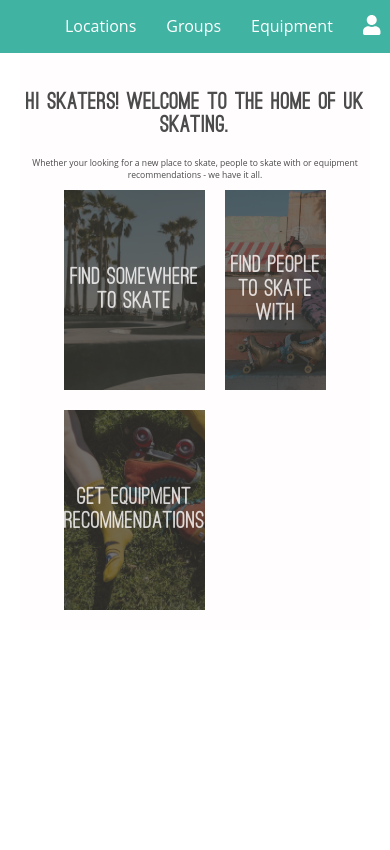
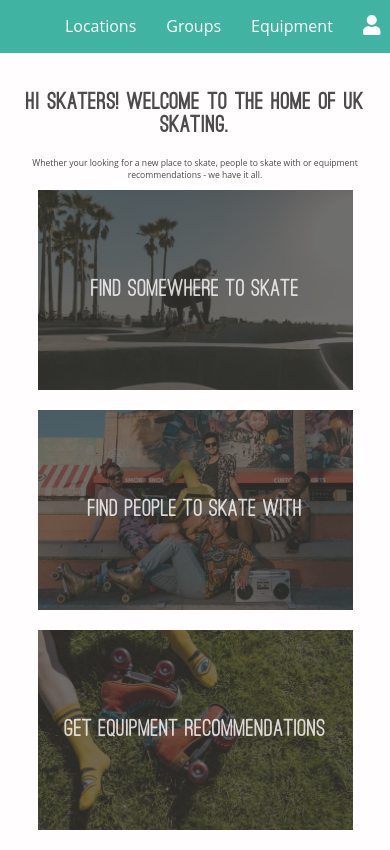
Before and after one commit to sadie-walker/skate-uk, a Next.js app: page / in a window 390 px wide. Built offline with nearby package versions, Linux system fonts and the light colour scheme.

Commit message:
fix responsive layout of homepage direction blocks

```diff
--- a/src/styles/DirectionBlock.module.css
+++ b/src/styles/DirectionBlock.module.css
@@ -10,6 +10,8 @@
 	display: flex;
 	align-items: center;
 	justify-content: center;
+	padding: 5px;
+	min-width: 295px;
 }
 
 .block:after {
@@ -26,7 +28,12 @@
 	transform: scale(1.02);
 }
 
+.block:hover h2 {
+	transform: scale(1.1);
+}
+
 .block h2 {
 	text-align: center;
 	z-index: 1;
+	transition: transform 0.3s ease;
 }
--- a/src/styles/HomeDirections.module.css
+++ b/src/styles/HomeDirections.module.css
@@ -1,7 +1,7 @@
 .directions {
 	display: grid;
-	grid-template-columns: repeat(2, 1fr);
+	grid-template-columns: repeat(auto-fill, minmax(295px, 1fr));
 	gap: 20px;
-	width: 75%;
+	width: 90%;
 	margin: auto;
 }
--- a/src/styles/globals.css
+++ b/src/styles/globals.css
@@ -69,6 +69,7 @@ body {
 	margin: 0;
 	font-family: Open Sans;
 	color: rgba(39, 39, 39, 0.836);
+	background-color: #fffdfd;
 }
 
 h2 {
```
